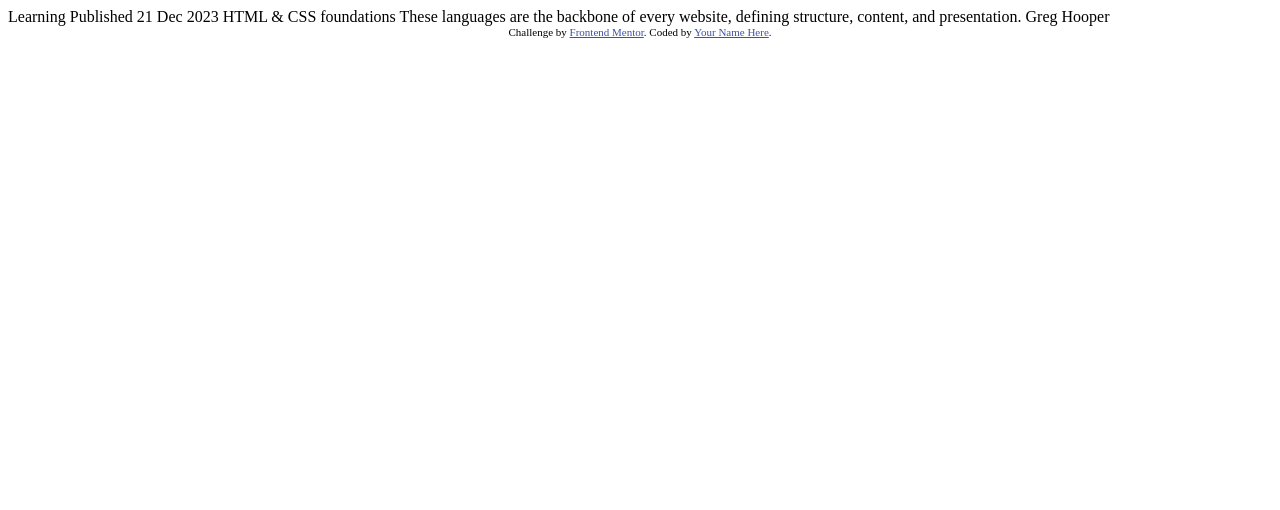
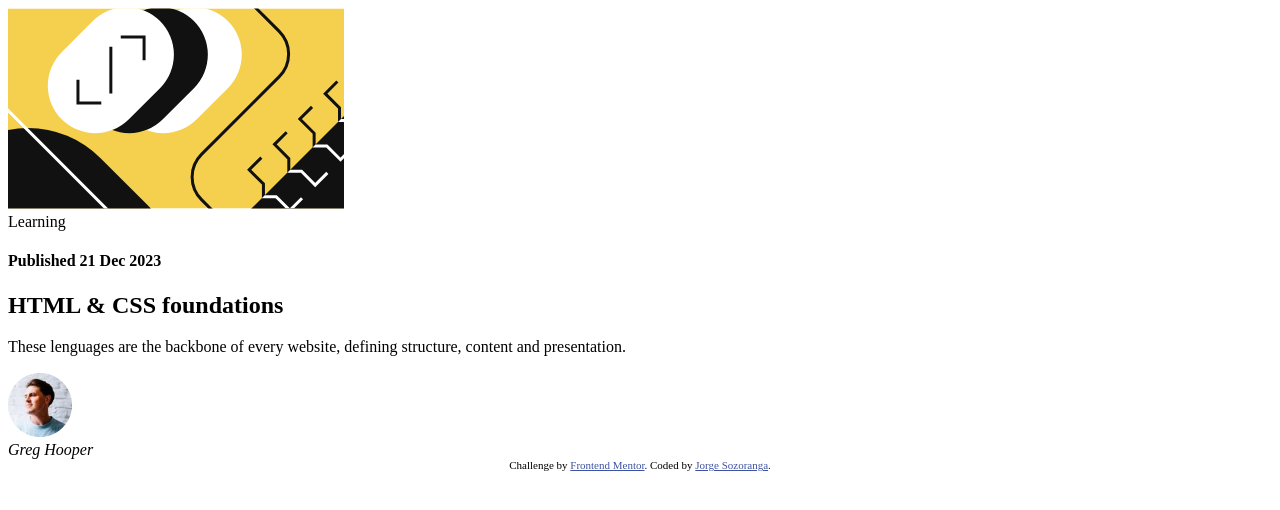
Before and after one commit to Broderpixelv1/blogcard.github.io, a plain HTML site: page index.html in a window 1280 px wide. Drawn offline with Linux system fonts and the light colour scheme.

Commit message:
I have created blog's structure

```diff
--- a/index.html
+++ b/index.html
@@ -3,6 +3,7 @@
 <head>
   <meta charset="UTF-8">
   <meta name="viewport" content="width=device-width, initial-scale=1.0"> <!-- displays site properly based on user's device -->
+  <meta http-equiv="X-UA-Compatible" content="ie=edge" />
 
   <link rel="icon" type="image/png" sizes="32x32" href="./assets/images/favicon-32x32.png">
 
@@ -16,19 +17,27 @@
 </head>
 <body>
 
-  Learning
-
-  Published 21 Dec 2023
-
-  HTML & CSS foundations
-
-  These languages are the backbone of every website, defining structure, content, and presentation.
-
-  Greg Hooper
+<main id="container">
+  <header>
+    <img src="assets/images/illustration-article.svg" alt="">
+    <section>
+      <span>Learning</span>
+      <h4>Published 21 Dec 2023</h4>
+    </section>
+  </header>
+  <article>
+    <h1>HTML & CSS foundations</h1>
+    <p>These lenguages are the backbone of every website, defining structure, content and presentation.</p>
+  </article>
+  <footer>
+    <img src="assets/images/image-avatar.webp" alt="Greg Hopper">
+    <address>Greg Hooper</address>
+  </footer>
+</main>
 
   <div class="attribution">
     Challenge by <a href="https://www.frontendmentor.io?ref=challenge" target="_blank">Frontend Mentor</a>.
-    Coded by <a href="#">Your Name Here</a>.
+    Coded by <a href="#">Jorge Sozoranga</a>.
   </div>
 </body>
 </html>
```
